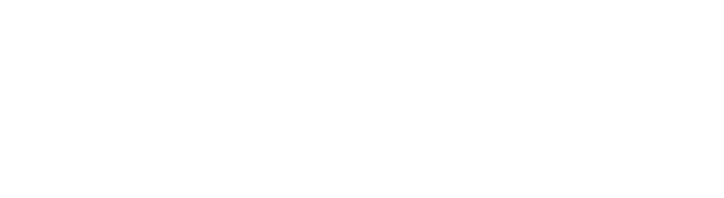
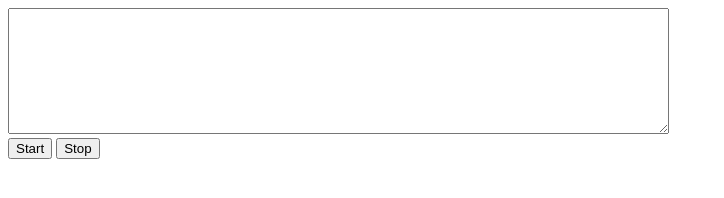
Before and after one commit to Aliibraabbas/Picovoice, a plain HTML site: page index.html in a window 1280 px wide. Shown: the whole page, without its empty margins (0-724 px from the left). Drawn offline with Linux system fonts and the light colour scheme.

Commit message:
:construction: Update index.html

```diff
--- a/index.html
+++ b/index.html
@@ -4,9 +4,14 @@
     <meta charset="UTF-8">
     <meta http-equiv="X-UA-Compatible" content="IE=edge">
     <meta name="viewport" content="width=device-width, initial-scale=1.0">
-    <title>Document</title>
+    <title>Voice to text converter</title>
 </head>
 <body>
 
+    <textarea id = "result" rows="8" cols="80"></textarea>
+     <br>
+    <button id = "start">Start</button>
+	<button id = "stop">Stop</button>
+
 </body>
 </html>
```
